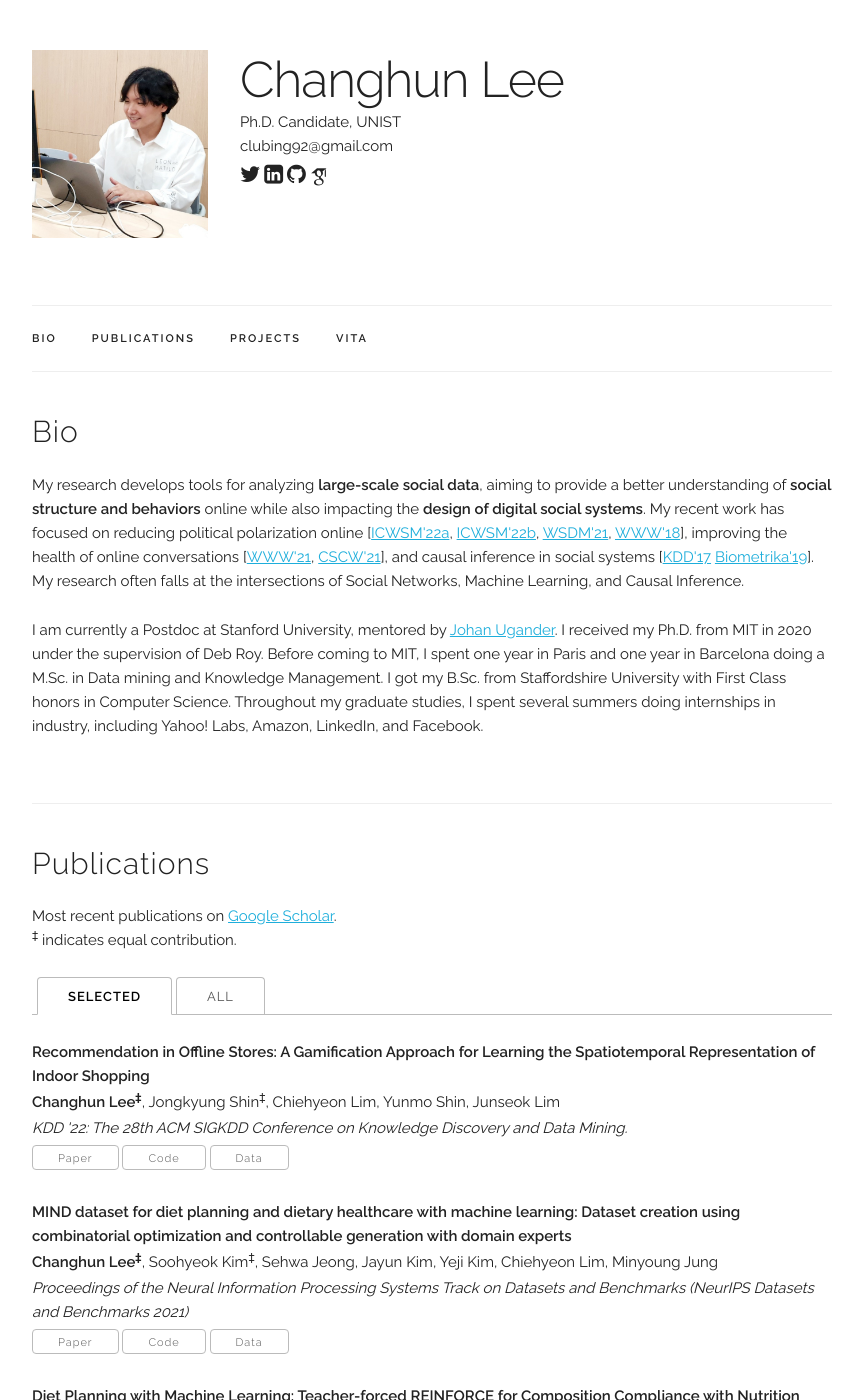
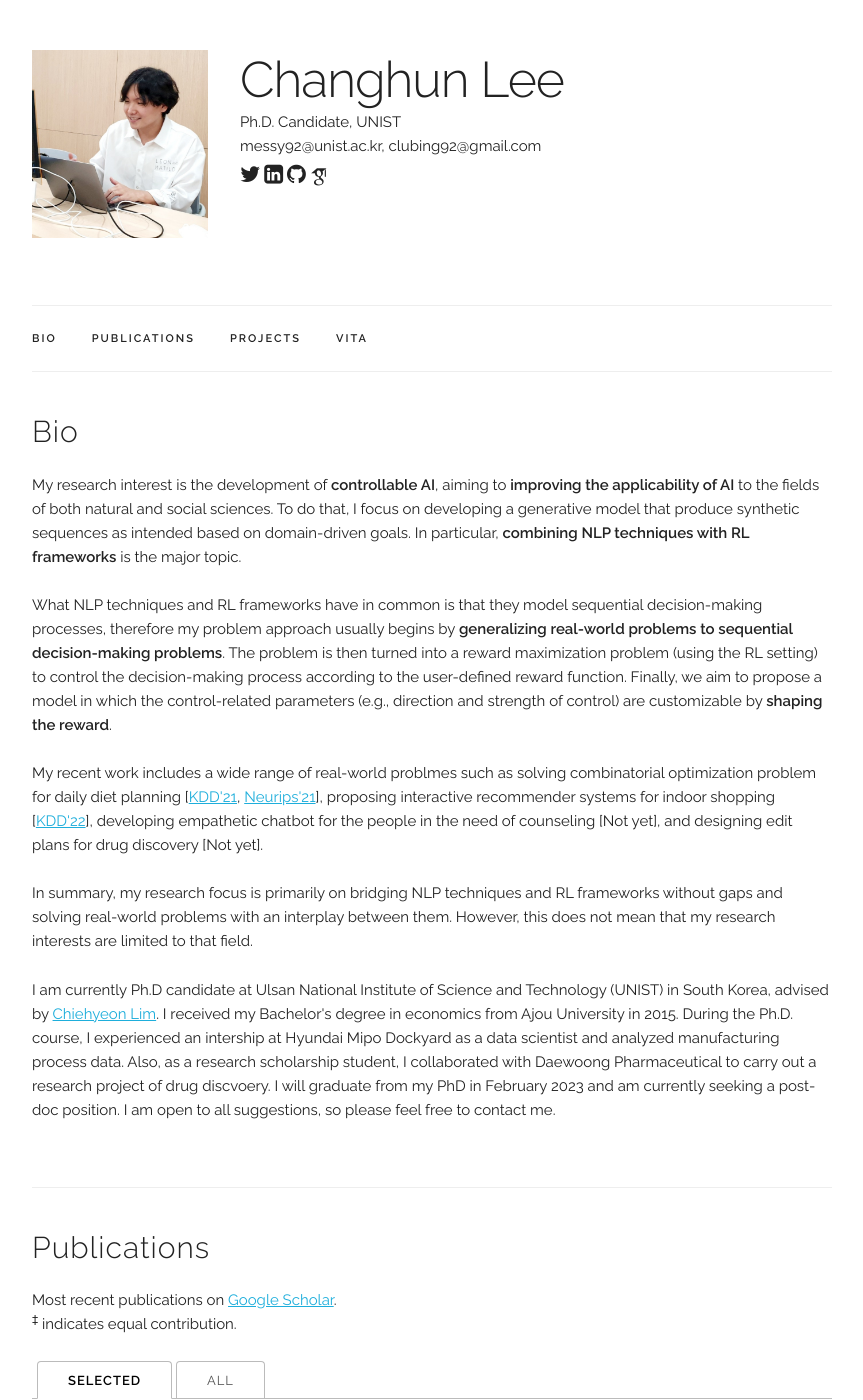
Before and after one commit to CHLEE-Leo/chlee-leo.github.io, a Jekyll site: the page built from index.html, in a window 1280 px wide and 1400 px high. Shown: the whole window, without its empty margins (208-1071 px from the left). Built offline with Jekyll 4.4.1, drawn with Linux system fonts in a browser that asks for light colours; some web fonts are replaced; some of the changed text lies outside the part shown.

Commit message:
bio revision

```diff
--- a/_data/main_info.yaml
+++ b/_data/main_info.yaml
@@ -1,8 +1,7 @@
 name: "Changhun Lee"
 title: "Ph.D. Candidate, UNIST"
-email: "clubing92@gmail.com"
+email: "messy92@unist.ac.kr, clubing92@gmail.com"
 profile_pic: "/assets/profile-pics/my_pic.jpg"
 linkedin: "https://www.linkedin.com/in/changhun-lee-6255226a/"
-github 1: "https://github.com/Leo-Lee92"
-github 2: "https://github.com/CHLEE-Leo/chlee-leo.github.io"
+github: "https://github.com/CHLEE-Leo"
 google_scholar: "https://scholar.google.co.kr/citations?user=Qpb-0oEAAAAJ&hl=en"
--- a/index.html
+++ b/index.html
@@ -6,7 +6,29 @@ title: Home
 <div class="docs-section" id="bio">
   <h4>Bio</h4>
   <p>
-  My research develops tools for analyzing <b>large-scale social data</b>, aiming to provide a better understanding of <b>social structure and behaviors</b> online while also impacting the <b>design of digital social systems</b>.
+  My research interest is the development of <b>controllable AI</b>, aiming to <b>improving the applicability of AI</b> to the fields of both natural and social sciences.
+  To do that, I focus on developing a generative model that produce synthetic sequences as intended based on domain-driven goals. In particular, <b>combining NLP techniques with RL frameworks</b> is the major topic.<br><br>
+
+  What NLP techniques and RL frameworks have in common is that they model sequential decision-making processes,
+  therefore my problem approach usually begins by <b>generalizing real-world problems to sequential decision-making problems</b>.
+  The problem is then turned into a reward maximization problem (using the RL setting) to control the decision-making process according to the user-defined reward function.
+  Finally, we aim to propose a model in which the control-related parameters (e.g., direction and strength of control) are customizable by <b>shaping the reward</b>.<br><br>
+
+  My recent work includes a wide range of real-world problmes such as solving combinatorial optimization problem for daily diet planning [<a href="assets/publications/2022_diet_planning/paper.pdf" target="_blank">KDD'21</a>, <a href="assets/publications/2022_challenges_of_diet_planning/paper.pdf" target="_blank">Neurips'21</a>],
+  proposing interactive recommender systems for indoor shopping [<a href="assets/publications/2022_recommendation_in_offline_stores/paper.pdf" target="_blank">KDD'22</a>], developing empathetic chatbot for the people in the need of counseling [Not yet], and designing edit plans for drug discovery [Not yet].<br><br>
+
+  In summary, my research focus is primarily on bridging NLP techniques and RL frameworks without gaps and solving real-world problems with an interplay between them. However, this does not mean that my research interests are limited to that field.
+  </p>
+
+  <p>
+  I am currently Ph.D candidate at Ulsan National Institute of Science and Technology (UNIST) in South Korea, advised by <a href="https://scholar.google.co.kr/citations?user=NW7F08MAAAAJ&hl=en&oi=ao" target="_blank">Chiehyeon Lim</a>.
+  I received my Bachelor's degree in economics from Ajou University in 2015.
+  During the Ph.D. course, I experienced an intership at Hyundai Mipo Dockyard as a data scientist and analyzed manufacturing process data. Also, as a research scholarship student, I collaborated with Daewoong Pharmaceutical to carry out a research project of drug discvoery.
+  I will graduate from my PhD in February 2023 and am currently seeking a post-doc position. I am open to all suggestions, so please feel free to contact me.
+  </p>
+
+  <!--
+  My research develops tools for analyzing large-scale social data, aiming to provide a better understanding of social structure and behaviors online while also impacting the design of digital social systems.
   My recent work has focused on reducing political polarization online
   [<a href="assets/publications/2022_newsbridge/paper.pdf" target="_blank">ICWSM'22a</a>,
   <a href="assets/publications/2022_flipfeed/paper.pdf" target="_blank">ICWSM'22b</a>,
@@ -19,15 +41,8 @@ title: Home
   [<a href="assets/publications/2017_detecting_network_effects/paper.pdf" target="_blank">KDD'17</a>
   <a href="assets/publications/2019_biometrika/paper.pdf" target="_blank">Biometrika'19</a>].
   My research often falls at the intersections of Social Networks, Machine Learning, and Causal Inference.
-  </p>
+  -->
 
-  <p>
-  I am currently a Postdoc at Stanford University, mentored by <a href="https://web.stanford.edu/~jugander/" target="_blank">Johan Ugander</a>.
-  I received my Ph.D. from MIT in 2020 under the supervision of Deb Roy.
-  Before coming to MIT, I spent one year in Paris and one year in Barcelona doing a M.Sc. in Data mining and Knowledge Management.
-  I got my B.Sc. from Staffordshire University with First Class honors in Computer Science.
-  Throughout my graduate studies, I spent several summers doing internships in industry, including Yahoo! Labs, Amazon, LinkedIn, and Facebook.
-  </p>
   <!--
   I am a Postdoc at the department of Management Science and Engineering at Stanford University, working with <a href="https://web.stanford.edu/~jugander/" target="_blank">Johan Ugander</a>.
   My research develops tools for analyzing large-scale social data, aiming to provide a better understanding of social structure and behaviors online while also impacting the design of digital social systems.
```
